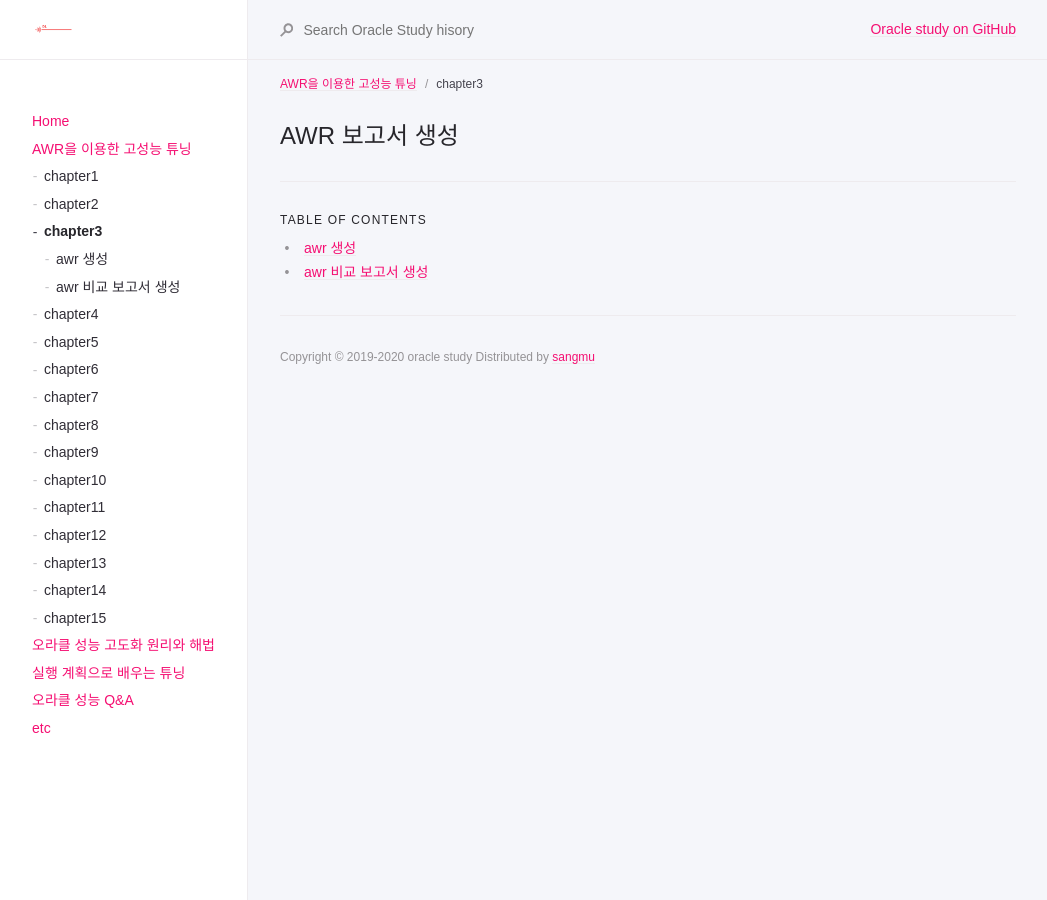
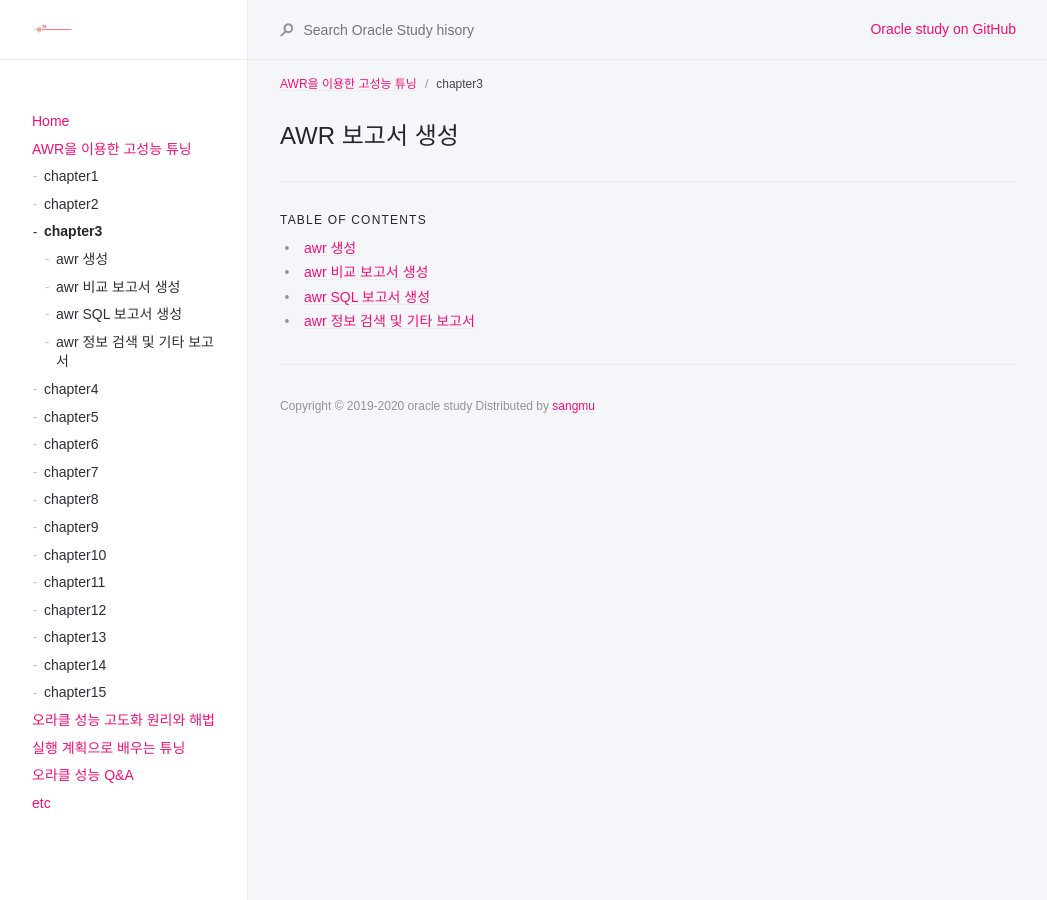
Before and after one commit to dbamu/mu.github.io, a Jekyll site: the page built from docs/awr/chap3/chap3.md, in a window 1280 px wide. Shown: the whole page, without its empty margins (0-1047 px from the left). Built offline with Jekyll 4.4.1, drawn with Linux system fonts in a browser that asks for light colours; part of the change alters nothing that is shown.

Commit message:
update content

````diff
--- a/docs/awr/chap3/awr_comp.md
+++ b/docs/awr/chap3/awr_comp.md
@@ -164,3 +164,42 @@ Using the report name awr_comp_test.html
 
 
 ```
+
+**비교 결과**
+
+![](https://github.com/lght2000/mu.github.io/blob/master/assets/images/awr_comp.PNG?raw=true){: width="600" height="500"  .center}
+
+
+**패지지로 비교 보고서 생성**
+- 대량으로 생성할 때 사용
+
+| 프로시저             | 설명                                      |
+|----------------------|-------------------------------------------|
+| AWR_DIFF_REPORT_TEXT | 텍스트 형식으로 AWR DB 비교 보고서를 생성 |
+| AWR_DIFF_REPOST_HTML | 웹 문서 형식으로 DB 비교 보고서를 생성    |
+
+
+```sql
+
+SELECT OUTPUT
+FROM  TABLE(DBMS_WORKLOAD_REPOSITORY.AWR_DIFF_REPOST_HTML(
+                      :DBID1, :INST_ID1, :BEGIN_SNAP1, :END_SNAP1,
+                      :DBID2, :INST_ID2, :BEGIN_SNAP2, :END_SNAP2));
+
+SELECT OUTPUT
+FROM  TABLE(DBMS_WORKLOAD_REPOSITORY.AWR_DIFF_REPOST_TEXT(
+                      :DBID1, :INST_ID1, :BEGIN_SNAP1, :END_SNAP1,
+                      :DBID2, :INST_ID2, :BEGIN_SNAP2, :END_SNAP2));
+
+```
+
+| 항목         | 설명                         |
+|--------------|------------------------------|
+| :DBID1       | 첫 번째 구간 데이터베이스 ID |
+| :INST_ID1    | 첫 번째 구간 인스턴스 번호   |
+| :BEGIN_SNAP1 | 첫 번째 구간 시작 스냅 ID    |
+| :END_SNAP1   | 첫 번째 구간 종료 스냅 ID    |
+| :DBID2       | 두 번째 구간 데이터베이스 ID |
+| :INST_ID2    | 두 번째 구간 인스턴스 번호   |
+| :BEGIN_SNAP2 | 두 번째 구간 시작 스냅 ID    |
+| :END_SNAP2   | 두 번째 구간 종료 스냅 ID    |
--- /dev/null
+++ b/docs/awr/chap3/awr_etc.md
@@ -0,0 +1,318 @@
+---
+layout: default
+title: awr 정보 검색 및 기타 보고서
+parent: chapter3
+nav_order: 4
+---
+
+### AWR 정보 검색 보고서 생성
+- awrinfo.sql을 실행하면 AWR에 저장된 정보를 확인할 수 있음.
+
+| 구분            | 항목                                                                                                                                                                                                                                                                                                                                                                                                                                                                                                                                           |
+|-----------------|------------------------------------------------------------------------------------------------------------------------------------------------------------------------------------------------------------------------------------------------------------------------------------------------------------------------------------------------------------------------------------------------------------------------------------------------------------------------------------------------------------------------------------------------|
+| AWR 스냅샷 정보 | DB 유저별 SYSAUX 테이블스페이스 사용 정보<br>기능별 SYSAUX 테이블스페이스 사용 정보<br>일반 DB 유저의 SYSAUX 테이블스페이스 사용 정보<br>일별과 주별 AWR 공간 사용 정보<br>AWR의 구성요소별 SYSAUX 테이블스페이스 사용 정보<br>비AWR의 구성요소별 SYSAUX 테이블스페이스 사용 정보<br>최근 50개의 AWR 스냅샷 수행 정보<br>AWR 수행 시 에러 발생 정보<br>AWR 설정 정보(수행 주기, 보존 기간)<br>AWR 구성요소별 각 스냅샷에 저장된 행의 수<br>AWR 구성요소별 스냅샷에 저장된 평균 행의 수<br>AWR 스냅샷에 의해 수집되고 사용된 DB 구성요소의 개수 |
+| 권고자 구성정보 | 권고자 관련 작업 수행 결과 (최근 50개)<br>권고자 관련 작업 수행 결과 (가장 오래된 5개)<br>에러가 발생한 권고자 관련 작업의 상세 정보 (최근 50개)                                                                                                                                                                                                                                                                                                                                                                                               |
+| ASH 사용정보    | ASH 통계 정보<br>ASH 기록 세션 중 서버 프로세스와 백그라운드 프로세스 비율                                                                                                                                                                                                                                                                                                                                                                                                                                                                     |
+
+
+```sql
+
+@?/rdbms/admin/awrinfo.sql
+
+
+Specify the Report File Name
+~~~~~~~~~~~~~~~~~~~~~~~~~~~~
+The default report file name is awrinfo.txt.  To use this name,
+press <return> to continue, otherwise enter an alternative.
+
+Enter value for report_name: awrinfo.txt
+
+Using the report name awrinfo.txt
+No errors.
+No errors.
+~~~~~~~~~~~~~~~
+AWR INFO Report
+~~~~~~~~~~~~~~~
+
+
+```
+
+**아래와 같은 정보를 보여줌**
+
+```sql
+
+[oracle]$ cat awrinfo.txt
+~~~~~~~~~~~~~~~
+AWR INFO Report
+~~~~~~~~~~~~~~~
+
+Report generated at
+16:26:43 on May 31, 2020 ( Sunday ) in Timezone +09:00
+
+
+Warning: Non Default AWR Setting!
+--------------------------------------------------------------------------------
+Snapshot interval is 60 minutes and Retention is 8 days
+
+
+       DB_ID DB_NAME   HOST_PLATFORM                             INST STARTUP_TIME      LAST_ASH_SID PAR
+------------ --------- ---------------------------------------- ----- ----------------- ------------ ---
+* 236423250  EDUALL    cedu02.dbinfra - Linux x86 64-bit            1 10:26:55 (03/17)      72375198 NO
+
+########################################################
+(I) AWR Snapshots Information
+########################################################
+
+*****************************************************
+(1a) SYSAUX usage - Schema breakdown (dba_segments)
+*****************************************************
+|
+| Total SYSAUX size                        830.0 MB ( 3% of 32,768.0 MB MAX with AUTOEXTEND ON )
+|
+| Schema  SYS          occupies            459.8 MB (  55.4% )
+
+********************************************************
+(1b) SYSAUX occupants space usage (v$sysaux_occupants)
+********************************************************
+|
+| Occupant Name        Schema Name               Space Usage
+| -------------------- -------------------- ----------------
+| SM/AWR               SYS                          216.5 MB
+| SM/OPTSTAT           SYS                          130.1 MB
+| XDB                  XDB                          126.9 MB
+| SDO                  MDSYS                         66.6 MB
+| EM                   SYSMAN                        48.8 MB
+
+
+******************************************
+(1c) SYSAUX usage - Unregistered Schemas
+******************************************
+
+| This section displays schemas that are not registered
+| in V$SYSAUX_OCCUPANTS
+|
+| Schema  APEX_030200  occupies             82.4 MB
+|
+| Total space                               82.4 MB
+|
+
+*************************************************************
+(1d) SYSAUX usage - Unaccounted space in registered schemas
+*************************************************************
+|
+| This section displays unaccounted space in the registered
+| schemas of V$SYSAUX_OCCUPANTS.
+|
+| Unaccounted space in SYS/SYSTEM          -16.4 MB
+|
+| Total space                              -16.4 MB
+|
+*************************************
+(2) Size estimates for AWR snapshots
+*************************************
+|
+| Estimates based on 60 mins snapshot INTERVAL:
+|    AWR size/day                           25.0 MB (1,066 K/snap * 24 snaps/day)
+|    AWR size/wk                           174.9 MB (size_per_day * 7) per instance
+|
+| Estimates based on 24 snaps in past 24 hours:
+|    AWR size/day                           25.0 MB (1,066 K/snap and 24 snaps in past 24 hours)
+|    AWR size/wk                           174.9 MB (size_per_day * 7) per instance
+|
+
+**********************************
+(3a) Space usage by AWR components (per database)
+**********************************
+
+COMPONENT        MB  % AWR  KB_PER_SNAP MB_PER_DAY MB_PER_WEEK TABLE% : INDEX%
+--------- --------- ------ ------------ ---------- ----------- ----------------
+FIXED         119.1   55.0          586       13.7        96.2    56% : 44%
+SQLPLAN        26.0   12.0          128        3.0        21.0    65% : 35%
+EVENTS         21.5    9.9          106        2.5        17.4    59% : 41%
+SPACE          10.9    5.0           54        1.3         8.8    59% : 41%
+SQL            10.8    5.0           53        1.2         8.7    61% : 39%
+ASH             1.9    0.9           10        0.2         1.6    58% : 42%
+SQLTEXT         0.9    0.4            4        0.1         0.7    93% : 7%
+RAC             0.6    0.3            3        0.1         0.5    50% : 50%
+SQLBIND         0.6    0.3            3        0.1         0.5    56% : 44%
+
+**********************************
+(3b) Space usage within AWR Components (> 500K)
+**********************************
+
+COMPONENT        MB SEGMENT_NAME - % SPACE_USED                                           SEGMENT_TYPE
+--------- --------- --------------------------------------------------------------------- ---------------
+FIXED          17.0 WRH$_SYSMETRIC_HISTORY                                        -  80%  TABLE
+FIXED          12.0 WRH$_SYSMETRIC_HISTORY_INDEX                                  -  85%  INDEX
+FIXED           7.0 WRH$_SYSMETRIC_SUMMARY                                        -  40%  TABLE
+
+COMPONENT        MB SEGMENT_NAME - % SPACE_USED                                           SEGMENT_TYPE
+--------- --------- --------------------------------------------------------------------- ---------------
+EVENTS          0.5 WRH$_EVENT_HISTOGRAM.WRH$_EVENT__236423250_19915              -  84%  TABLE PARTITION
+EVENTS          0.5 WRH$_EVENT_HISTOGRAM.WRH$_EVENT__236423250_19891              -  84%  TABLE PARTITION
+
+**********************************
+(4) Space usage by non-AWR components (> 500K)
+**********************************
+
+COMPONENT        MB SEGMENT_NAME                                                          SEGMENT_TYPE
+--------- --------- --------------------------------------------------------------------- ---------------
+NON_AWR        54.2 XDB.SYS_LOB0000069716C00025$$                                         LOBSEGMENT
+NON_AWR        49.0 SYS.I_WRI$_OPTSTAT_H_OBJ#_ICOL#_ST                                    INDEX
+NON_AWR        31.0 SYS.WRI$_OPTSTAT_HISTGRM_HISTORY                                      TABLE
+NON_AWR        23.0 SYS.I_WRI$_OPTSTAT_H_ST                                               INDEX
+                                         TABLE
+
+**********************************
+(5a) AWR snapshots - last 50
+**********************************
+
+Total snapshots in DB 236423250 Instance 1 = 208
+
+      DBID    SNAP_ID  INST FLUSH_ELAPSED        ENDTM             STARTUP_TIME      STATUS ERRCNT
+---------- ---------- ----- -------------------- ----------------- ----------------- ------ ------
+ 236423250      20071     1 +00000 00:00:00.5    15:00:54 (05/29)  10:26:55 (03/17)       0      0
+ 236423250      20072     1 +00000 00:00:01.0    16:00:24 (05/29)  10:26:55 (03/17)       0      0
+ 236423250      20073     1 +00000 00:00:00.6    17:00:43 (05/29)  10:26:55 (03/17)       0      0
+ 236423250      20074     1 +00000 00:00:01.1    18:00:01 (05/29)  10:26:55 (03/17)       0      0
+
+**********************************
+(5b) AWR snapshots with errors or invalid
+**********************************
+
+no rows selected
+
+
+**********************************
+(5c) AWR snapshots -- OLDEST Non-Baselined snapshots
+**********************************
+
+      DBID  INST    SNAP_ID ENDTM             STATUS ERROR_COUNT
+---------- ----- ---------- ----------------- ------ -----------
+ 236423250     1      19913 01:00:53 (05/23)       0           0
+
+**********************************
+(6) AWR Control Settings - interval, retention
+**********************************
+
+       DBID  LSNAPID LSPLITID LSNAPTIME      LPURGETIME      FLAG INTERVAL          RETENTION         VRSN
+----------- -------- -------- -------------- -------------- ----- ----------------- ----------------- ----
+  236423250    20120    20105 05/31 16:00:52 05/31 00:07:26     2 +00000 01:00:00.0 +00008 00:00:00.0    5
+
+**********************************
+(7a) AWR Contents - row counts for each snapshots
+**********************************
+
+   SNAP_ID  INST        ASH        SQL      SQBND      FILES      SEGST     SYSEVT
+---------- ----- ---------- ---------- ---------- ---------- ---------- ----------
+     20071     1          3         71        225         29         90        118
+     20072     1          5         70        203         29         89        118
+     20073     1          5         71        214         29         89        118
+     20074     1          3         70        204         29         88        118
+     20075     1          1         71        216         29         89        118
+     20076     1          2         73        207         29         90        118
+
+**********************************
+(7b) AWR Contents - average row counts per snapshot
+**********************************
+
+SNAP_COUNT  INST        ASH    SQLSTAT    SQLBIND      FILES    SEGSTAT   SYSEVENT
+---------- ----- ---------- ---------- ---------- ---------- ---------- ----------
+       208     1       8.52      81.37     284.39      27.79      88.72     117.38
+
+**********************************
+(7c) AWR total item counts - names, text, plans
+**********************************
+
+   SQLTEXT    SQLPLAN   SQLBMETA     SEGOBJ   DATAFILE   TEMPFILE
+---------- ---------- ---------- ---------- ---------- ----------
+       340       7874       1673        958         29          1
+
+
+########################################################
+(II) Advisor Framework Info
+########################################################
+
+**********************************
+(1) Advisor Tasks - Last 50
+**********************************
+
+OWNER/ADVISOR  TASK_ID/NAME                     CREATED          EXE_DURATN EXE_CREATN HOW_C STATUS
+-------------- -------------------------------- ---------------- ---------- ---------- ----- ------------
+SYS/SQL Tuning 1/SYS_AUTO_SQL_TUNING_TASK       15:07:18 (02/12)          1 ########## AUTO  COMPLETED
+SYS/ADDM       20211/ADDM:236423250_1_20072     16:00:26 (05/29)          0          0 AUTO  COMPLETED
+SYS/ADDM       20212/ADDM:236423250_1_20073     17:00:44 (05/29)          0          0 AUTO  COMPLETED
+
+**********************************
+(2) Advisor Task - Oldest 5
+**********************************
+
+OWNER/ADVISOR  TASK_ID/NAME                     CREATED          EXE_DURATN EXE_CREATN HOW_C STATUS
+-------------- -------------------------------- ---------------- ---------- ---------- ----- ------------
+SYS/ADDM       19514/ADDM:236423250_1_19385     01:00:45 (05/01)          0          0 AUTO  COMPLETED
+
+**********************************
+(3) Advisor Tasks With Errors - Last 50
+**********************************
+
+no rows selected
+
+
+
+########################################################
+(III) ASH Usage Info
+########################################################
+
+**********************************
+(1a) ASH histogram (past 3 days)
+**********************************
+
+NUM_ACTIVE_SESSIONS   NUM_SAMPLES
+-------------------- ------------
+0000 - 0004                   249
+
+**********************************
+(1b) ASH histogram (past 1 day)
+**********************************
+
+NUM_ACTIVE_SESSIONS   NUM_SAMPLES
+-------------------- ------------
+0000 - 0004                    85
+
+**********************************
+(2a) ASH details (past 3 days)
+**********************************
+
+INST MIN_TIME         MAX_TIME          NUM_SAMPLES     NUM_ROWS AVG_ACTIVE
+---- ---------------- ---------------- ------------ ------------ ----------
+   1 17:01:06 (05/28) 15:55:45 (05/31)       25,523          260       0.01
+
+**********************************
+(2b) ASH details (past 1 day)
+**********************************
+
+INST MIN_TIME         MAX_TIME          NUM_SAMPLES     NUM_ROWS AVG_ACTIVE
+---- ---------------- ---------------- ------------ ------------ ----------
+   1 17:15:49 (05/30) 15:55:45 (05/31)        8,158           89       0.01
+
+**********************************
+(2c) ASH sessions (Fg Vs Bg) (past 1 day across all instances in RAC)
+**********************************
+
+Foreground %           14.6
+Background %           85.4
+MMNL %                  0.0
+
+End of Report
+
+```
+
+### 기타 AWR 보고서 생성 관련 스크립트
+- 다른 스크립트에 의해 호출되거나 동일한 기능이 다른 스크립트에 포함되어 있어서 사용하지 않는 스크립트
+
+
+| 스크립트     | 설명                                                                                                                                                        |
+|--------------|-------------------------------------------------------------------------------------------------------------------------------------------------------------|
+| awrddinp.sql | awrddrpti.sql 스크립트에서 호출되어서 사용되며, AWR DB 비교 보고서 생성에서 실제 이 스크립트가 수행.<br>awrddrpti.sql은 AWR에서 정보를 수집하는 기능만 수행 |
+| awrinpnm.sql | awrrpti.sql, awrsqrpi.sql에 의해 호출되어서 사용.<br>awrrpti.sql, awrsqrpi.sql은 AWR에서 정보를 수집하는 기능만 수행                                        |
+| awrinput.sql | awrrpti.sql, awrsqrpi.sql에 의해 호출되어서 사용.                                                                                                           |
--- /dev/null
+++ b/docs/awr/chap3/awr_sql.md
@@ -0,0 +1,188 @@
+---
+layout: default
+title: awr SQL 보고서 생성
+parent: chapter3
+nav_order: 3
+---
+
+### AWR SQL 보고서 생성
+- 비효율적으로 수행되는 SQL에 대한 전체 구문 및 실행 계획과 실행 통계 정보를 분석해야할 경우에 사용.
+- awrsqprt.sql 또는 awrsqprti.sql 활용.
+
+```sql
+
+[SYS@EDUALL]> @?/rdbms/admin/awrsqrpt.sql
+
+Current Instance
+~~~~~~~~~~~~~~~~
+
+   DB Id    DB Name      Inst Num Instance
+----------- ------------ -------- ------------
+  236423250 EDUALL              1 EDUALL
+
+
+Specify the Report Type
+~~~~~~~~~~~~~~~~~~~~~~~
+Would you like an HTML report, or a plain text report?
+Enter 'html' for an HTML report, or 'text' for plain text
+Defaults to 'html'
+Enter value for report_type: text
+
+Type Specified:  text
+
+
+Instances in this Workload Repository schema
+~~~~~~~~~~~~~~~~~~~~~~~~~~~~~~~~~~~~~~~~~~~~
+
+   DB Id     Inst Num DB Name      Instance     Host
+------------ -------- ------------ ------------ ------------
+* 236423250         1 EDUALL       EDUALL       cedu02.dbinf
+                                                ra
+
+Using  236423250 for database Id
+Using          1 for instance number
+
+
+Specify the number of days of snapshots to choose from
+~~~~~~~~~~~~~~~~~~~~~~~~~~~~~~~~~~~~~~~~~~~~~~~~~~~~~~
+Entering the number of days (n) will result in the most recent
+(n) days of snapshots being listed.  Pressing <return> without
+specifying a number lists all completed snapshots.
+
+
+Enter value for num_days: 1
+
+Listing the last day's Completed Snapshots
+
+                                                        Snap
+Instance     DB Name        Snap Id    Snap Started    Level
+------------ ------------ --------- ------------------ -----
+EDUALL       EDUALL           20104 31 May 2020 00:00      1
+                              20105 31 May 2020 01:00      1
+                              20106 31 May 2020 02:00      1
+                              20107 31 May 2020 03:00      1
+                              20108 31 May 2020 04:00      1
+                              20109 31 May 2020 05:00      1
+                              20110 31 May 2020 06:00      1
+                              20111 31 May 2020 07:00      1
+                              20112 31 May 2020 08:00      1
+                              20113 31 May 2020 09:00      1
+                              20114 31 May 2020 10:00      1
+                              20115 31 May 2020 11:00      1
+                              20116 31 May 2020 12:00      1
+                              20117 31 May 2020 13:00      1
+                              20118 31 May 2020 14:00      1
+                              20119 31 May 2020 15:00      1
+                              20120 31 May 2020 16:00      1
+
+
+
+Specify the Begin and End Snapshot Ids
+~~~~~~~~~~~~~~~~~~~~~~~~~~~~~~~~~~~~~~
+Enter value for begin_snap: 20104
+Begin Snapshot Id specified: 20104
+
+Enter value for end_snap: 20120
+End   Snapshot Id specified: 20120
+
+
+
+
+Specify the SQL Id
+~~~~~~~~~~~~~~~~~~
+Enter value for sql_id: 6gvch1xu9ca3g
+SQL ID specified:  6gvch1xu9ca3g
+
+Specify the Report Name
+~~~~~~~~~~~~~~~~~~~~~~~
+The default report file name is awrsqlrpt_1_20104_20120.txt.  To use this name,
+press <return> to continue, otherwise enter an alternative.
+
+Enter value for report_name: sql_test
+
+Using the report name sql_test
+
+```
+
+**떨어진 파일 확인**
+
+```sql
+
+[oracle]$ cat sql_test.lst
+
+
+WORKLOAD REPOSITORY SQL Report
+
+Snapshot Period Summary
+
+DB Name         DB Id    Instance     Inst Num Startup Time    Release     RAC
+------------ ----------- ------------ -------- --------------- ----------- ---
+EDUALL         236423250 EDUALL              1 17-Mar-20 10:26 11.2.0.4.0  NO
+
+              Snap Id      Snap Time      Sessions Curs/Sess
+            --------- ------------------- -------- ---------
+Begin Snap:     20104 31-May-20 00:00:02        31       1.7
+  End Snap:     20120 31-May-20 16:00:51        30       1.5
+   Elapsed:              960.81 (mins)
+   DB Time:                1.63 (mins)
+
+SQL Summary                         DB/Inst: EDUALL/EDUALL  Snaps: 20104-20120
+
+                Elapsed
+   SQL Id      Time (ms)
+------------- ----------
+6gvch1xu9ca3g     15,597
+Module: DBA
+사용 SQL이 들어옴.
+
+          -------------------------------------------------------------
+
+SQL ID: 6gvch1xu9ca3g               DB/Inst: EDUALL/EDUALL  Snaps: 20104-20120
+-> 1st Capture and Last Capture Snap IDs
+   refer to Snapshot IDs witin the snapshot range
+-> 사용 SQL이 들어옴. broken...
+
+    Plan Hash           Total Elapsed                 1st Capture   Last Capture
+#   Value                    Time(ms)    Executions       Snap ID        Snap ID
+--- ---------------- ---------------- ------------- ------------- --------------
+1   0                          15,597           960         20105          20120
+          -------------------------------------------------------------
+
+
+Plan 1(PHV: 0)
+--------------
+
+Plan Statistics
+DB/Inst: EDUALL/EDUALL  Snaps: 20104-20120
+-> % Total DB Time is the Elapsed Time of the SQL statement divided
+   into the Total Database Time multiplied by 100
+
+Stat Name                                Statement   Per Execution % Snap
+---------------------------------------- ---------- -------------- -------
+Elapsed Time (ms)                            15,597           16.2    15.9
+CPU Time (ms)                                15,335           16.0    13.5
+Executions                                      960            N/A     N/A
+Buffer Gets                                 708,842          738.4     6.8
+Disk Reads                                   93,423           97.3    59.4
+Parse Calls                                     960            1.0     0.7
+Rows                                            960            1.0     N/A
+User I/O Wait Time (ms)                         665            N/A     N/A
+Cluster Wait Time (ms)                            0            N/A     N/A
+Application Wait Time (ms)                        0            N/A     N/A
+Concurrency Wait Time (ms)                        0            N/A     N/A
+Invalidations                                     0            N/A     N/A
+Version Count                                    16            N/A     N/A
+Sharable Mem(KB)                                889            N/A     N/A
+          -------------------------------------------------------------
+
+Execution Plan
+                  No data exists for this section of the report.
+
+
+Full SQL Text
+
+SQL ID       SQL Text
+------------ -----------------------------------------------------------------
+6gvch1xu9ca3 sql text가 들어옴.
+
+```
````
